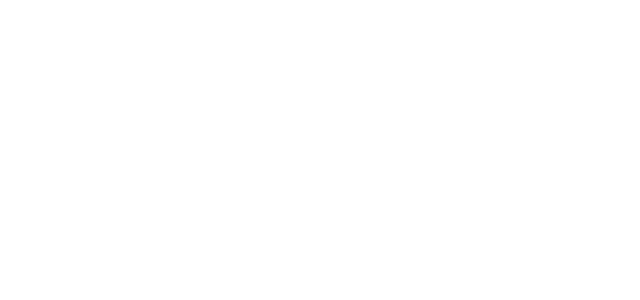
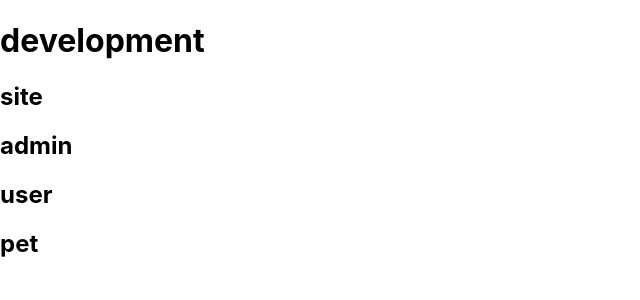
Before and after one commit to kcmjschwartz/petPalPlaydates-client, a React (Create React App) app: page / in a window 1280 px wide. Shown: the top 300 px of the page, without its empty margins (0-640 px from the left). Built offline with nearby package versions, Linux system fonts and the light colour scheme.

Commit message:
push pet branch

```diff
--- a/src/App.tsx
+++ b/src/App.tsx
@@ -5,7 +5,11 @@
 function App() {
   return (
     <div className="App">
-
+     <h1>development</h1>
+     <h2>site</h2>
+     <h2>admin</h2>
+     <h2>user</h2>
+     <h2>pet</h2>
     </div>
   );
 }
```
